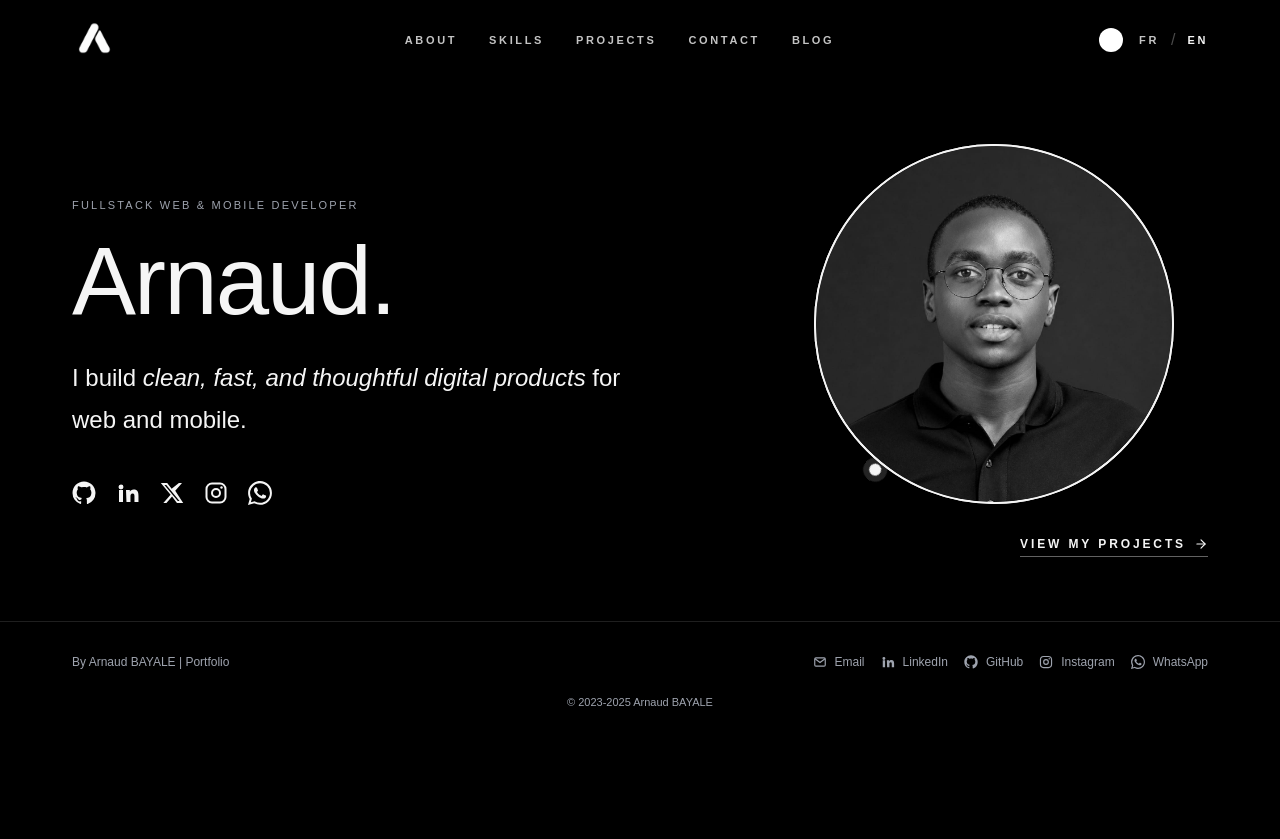
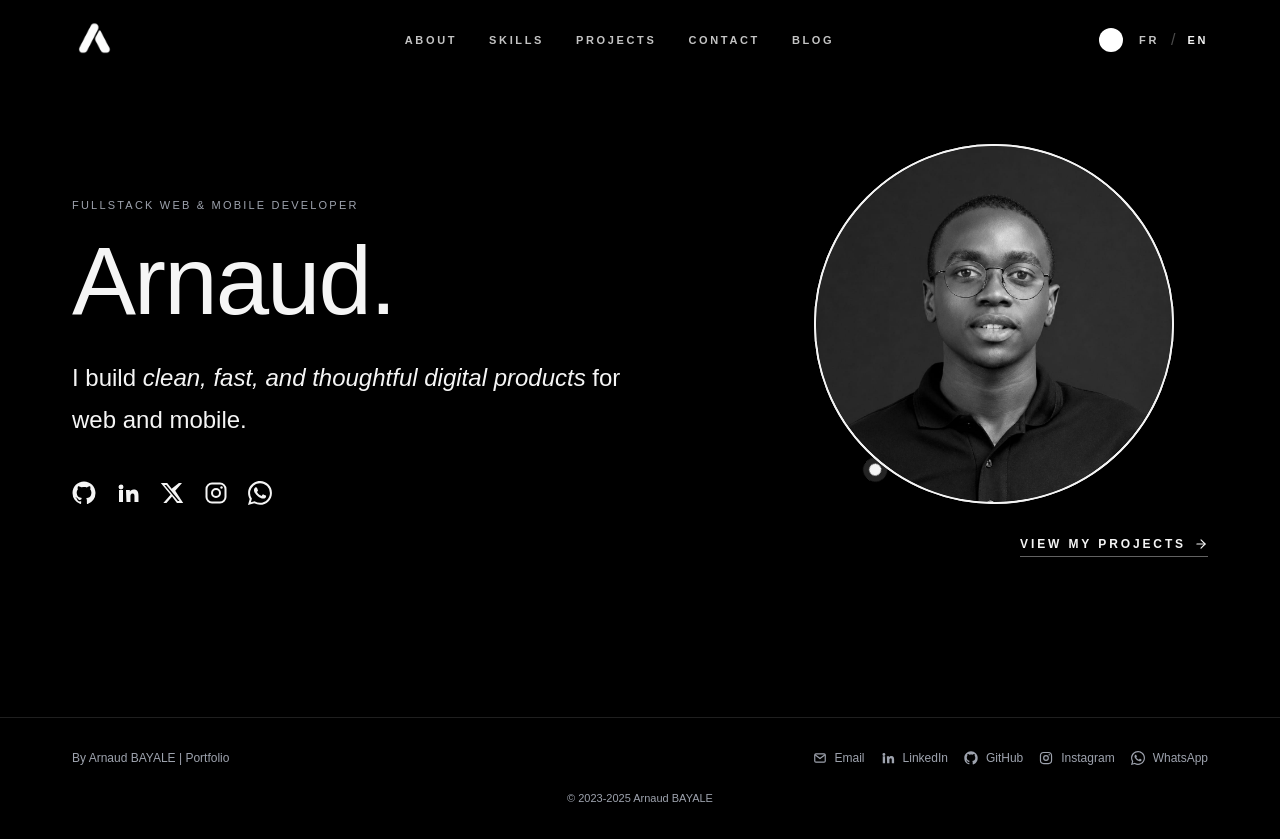
Before and after one commit to ArnaudBay/ArnaudBay, a React (Vite) app: page / in a window 1280 px wide. Before the commit the page ends 800 px from the top, so only its background shows below. Built offline with nearby package versions, Linux system fonts and the light colour scheme; a web font is replaced by a local one.

Commit message:
gestion footer

```diff
--- a/src/components/Footer.tsx
+++ b/src/components/Footer.tsx
@@ -21,7 +21,7 @@ const links = [
 ];
 
 const Footer = ({ language }: { language: SiteLanguage }) => (
-  <footer className="border-t border-border py-8">
+  <footer className="mt-16 border-t border-border py-8 sm:mt-24">
     <div className="page-container space-y-6">
       <div className="flex flex-col justify-between gap-4 text-xs text-muted-foreground md:flex-row md:items-center">
         <p>{copy[language].by}</p>
```
